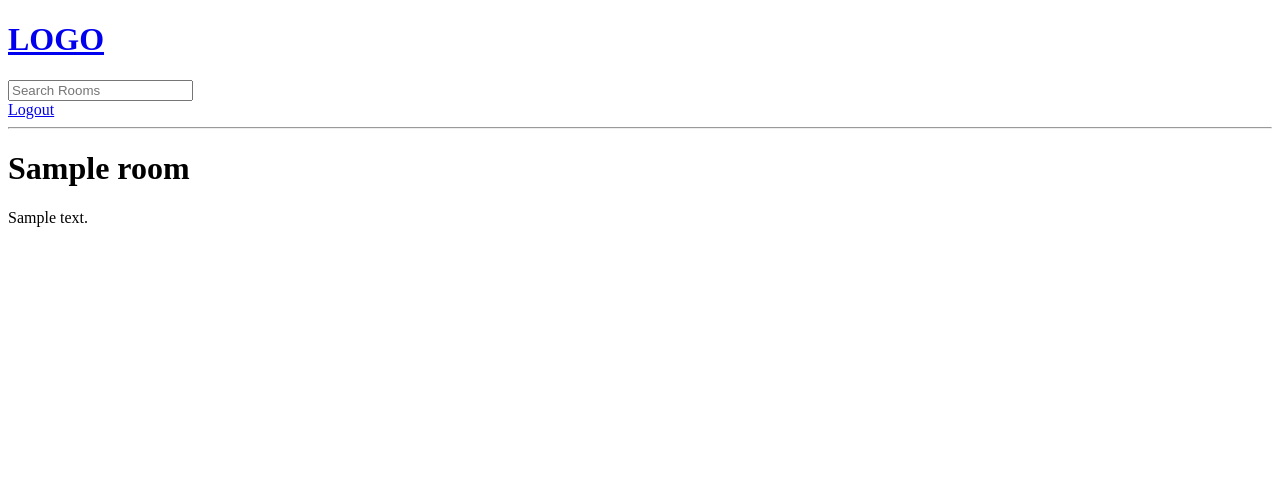
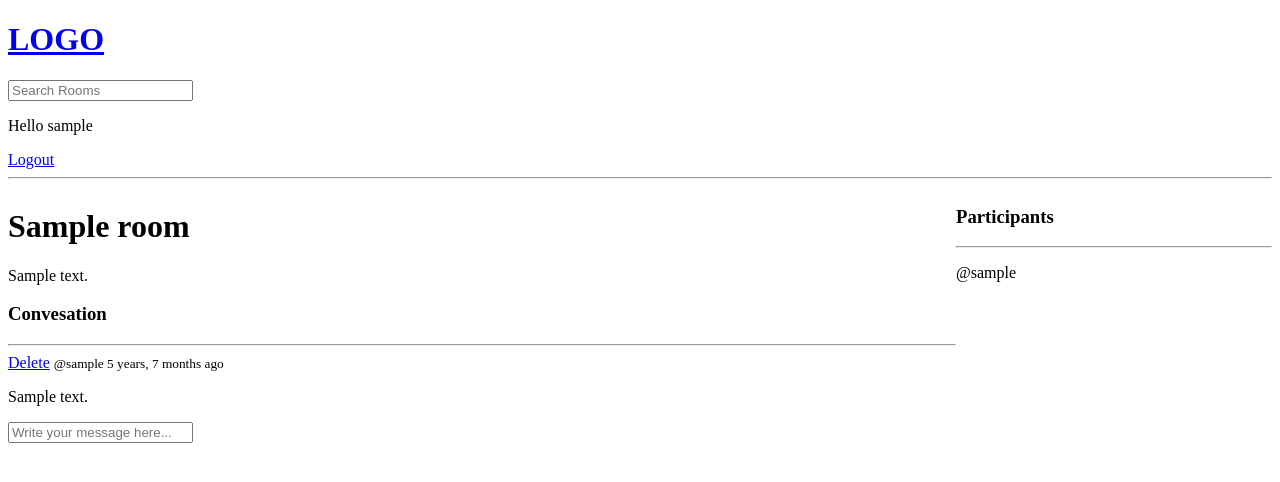
Before and after one commit to Aqibkhan037/Discord-AI-Application, a Django app: page /room/1/ in a window 1280 px wide. Shown: the top 482 px of the page. Run offline with Django 5.2, Linux system fonts and the light colour scheme; a user stored in the database is signed in; tables that the repository leaves empty hold one stand-in row (values such as "Sample post").

Commit message:
update please

```diff
--- a/base/models.py
+++ b/base/models.py
@@ -13,7 +13,8 @@ class Rooms(models.Model):
     topic =  models.ForeignKey(Topic,on_delete=models.SET_NULL,null=True)
     name = models.CharField(max_length=200)
     description = models.TextField(null=True,blank=True)
-    # participants =
+    participants = models.ManyToManyField(User,related_name='participants',blank=True)
+
     updated = models.DateTimeField(auto_now=True)
     created = models.DateTimeField(auto_now_add=True)
 
--- a/base/templates/base/room.html
+++ b/base/templates/base/room.html
@@ -9,13 +9,61 @@
 <body>
 
 
+
     {% block content %}
 
+    <style>
+        .room-container{
+            display: grid;
+            grid-template-columns: 3fr 1fr;
+        }
+    </style>
 
-    <h1>{{rooms.name}}</h1>
-    <p>{{rooms.description}}</p>
+    <div class="room-container">
+        <div >
+            <h1>{{rooms.name}}</h1>
+            <p>{{rooms.description}}</p>
+
+            <div class="comment-wrapper">
+                <h3>Convesation</h3>
+                <hr>
+                {% for message in room_messages %}
+                    <div>
+                        {% if request.user == message.user %}
+                        <a href="{% url 'delete-message' message.id %}">Delete</a>
+                        {% endif %}
+                        <small>@{{message.user}}  {{message.created | timesince}} ago</small>
+                        <p>{{message.body}}</p>
+                    </div>
+                {% endfor %}
+
+            </div>
 
 
+            {% if request.user.is_authenticated %}
+            <div class="comment-form">
+                <form method="POST" action="">
+                    {% csrf_token %}
+
+                    <input type="text" name="body" placeholder="Write your message here...">
+
+                </form>
+            </div>
+
+            {% endif %}
+        </div>
+
+        <div>
+            <h3> Participants </h3>
+            <hr>
+            {% for user in participants%}
+            <p>@{{user.username}}</p>
+
+            {% endfor %}
+
+        </div>
+
+    </div>
     {% endblock content %}
 </body>
 </html>
--- a/base/urls.py
+++ b/base/urls.py
@@ -11,5 +11,6 @@ urlpatterns = [
 
     path('create-room/',views.createRoom,name='create-room'),
     path('update-room/<str:pk>/',views.updateRoom,name='update-room'),
-    path('delete-room/<str:pk>/',views.delete,name='delete-room')
+    path('delete-room/<str:pk>/',views.delete,name='delete-room'),
+     path('delete-message/<str:pk>/',views.deleteMessage,name='delete-message')
 ]
--- a/base/views.py
+++ b/base/views.py
@@ -2,7 +2,7 @@ from django.shortcuts import render,redirect
 from django.http import HttpResponse
 # Create your views here.
 from django.db.models import Q
-from .models import Rooms,Topic
+from .models import Rooms,Topic,Message
 from .forms import RoomForm
 from django.contrib.auth.models import User
 from django.contrib.auth import authenticate,login, logout
@@ -92,9 +92,28 @@ def home(request,*args,**kwargs):
 
 def room(request,pk):
     rooms = Rooms.objects.get(id = pk)
+    room_messages = rooms.message_set.all().order_by('-created')
+    # So this is the relationship, we get all the messages in the room
+    # we know that room has many messages (1 to many) relationship, so we can get those messages by messages_set.
+    participants = rooms.participants.all()
+    if request.method == 'POST':
+        message = Message.objects.create(
+            user = request.user,
+            room = rooms,
+            body = request.POST.get('body')
+        )
+        rooms.participants.add(request.user)
+        return redirect('room',pk=rooms.id)
 
-    context = {'rooms':rooms}
+    context = {'rooms':rooms,
+               'room_messages':room_messages,
+               'participants':participants
+               }
+
     return render(request,'base/room.html',context)
+
+
+
 
 @login_required(login_url='login')
 def createRoom(request):
@@ -140,3 +159,16 @@ def delete(request,pk):
         room.delete()
         return redirect('home')
     return render(request,'base/delete.html',{'obj':room})
+
+@login_required(login_url='login')
+def deleteMessage(request,pk):
+    message = Message.objects.get(id=pk)
+
+    if request.user != message.user:
+        return HttpResponse('Your are not allowed here!')
+
+
+    if request.method == 'POST':
+        message.delete()
+        return redirect('home')
+    return render(request,'base/delete.html',{'obj':message})
--- a/templates/navbar.html
+++ b/templates/navbar.html
@@ -12,7 +12,7 @@
 
 
 {% if request.user.is_authenticated %}
-
+<p>Hello {{request.user}}</p>
 <a href="{% url 'logout' %} ">Logout</a>
 
 {% else %}
```
Also changed, not shown: base/migrations/0003_alter_rooms_options_rooms_participants.py (added), base/templates/base/home.html (line endings or trailing spaces).
